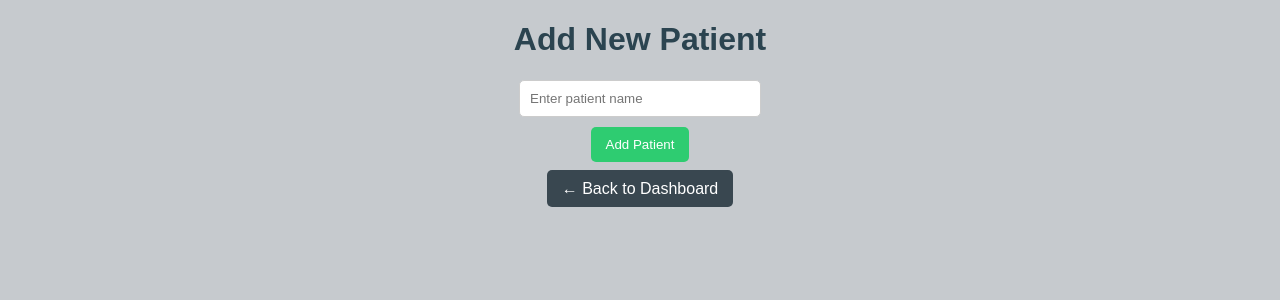
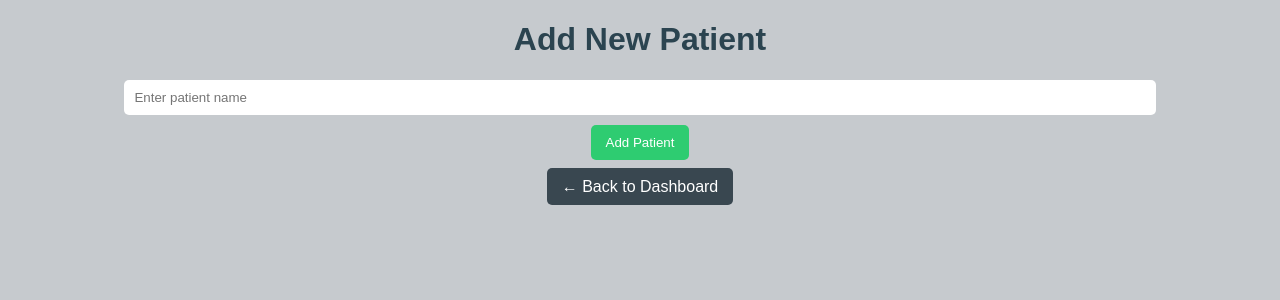
Before and after one commit to x-fvctor/smart-clinic-queue, a Flask app: page /add in a window 1280 px wide. Shown: the top 300 px of the page. Run offline with Flask 3, Linux system fonts and the light colour scheme.

Commit message:
css updated

```diff
--- a/static/css/style.css
+++ b/static/css/style.css
@@ -63,3 +63,11 @@ footer {
     color: #555;
     font-size: 14px;
 }
+
+input {
+    padding: 10px;
+    width: 80%;
+    border-radius: 5px;
+    border: none;
+    margin-bottom: 10px;
+}
```
